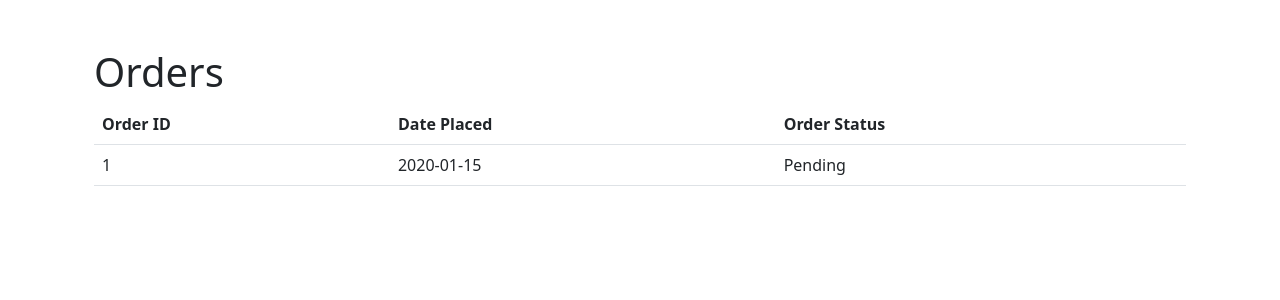
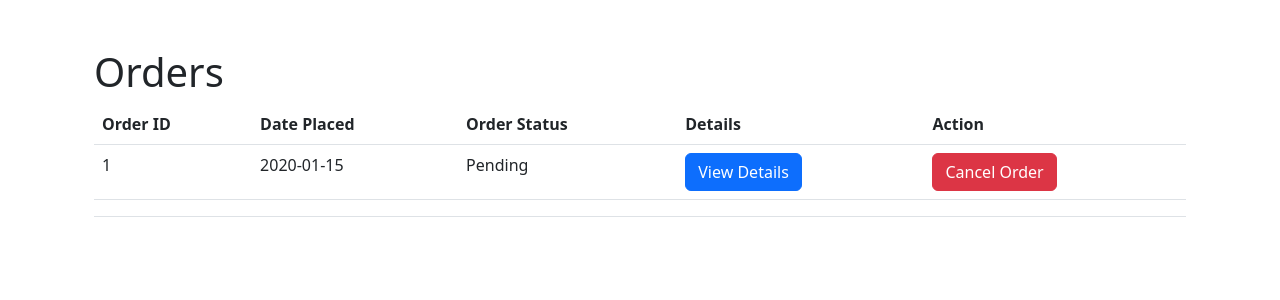
Before and after one commit to iDovj/IMSE_shop, a Flask app: page /orders in a window 1280 px wide. Shown: the part 62-362 px from the top of the page. Run offline with Flask 3, Linux system fonts and the light colour scheme; the visitor is signed in with stand-in values (Sample User, id 1); tables that the repository leaves empty hold one stand-in row (values such as "Sample post"); some libraries are stand-ins or nearby versions.

Commit message:
implemented main use case for Alex (cancel order)

```diff
--- a/app/main.py
+++ b/app/main.py
@@ -1,6 +1,9 @@
 from flask import Flask, render_template, request, redirect, url_for, session, flash
 from flask_sqlalchemy import SQLAlchemy
+from flask_wtf import CSRFProtect
 from sqlalchemy import inspect, text
+from sqlalchemy.orm import joinedload
+
 from app.forms import LoginForm
 import sys
 import logging
@@ -72,8 +75,26 @@ def orders():
         flash('You need to be logged in to view your orders.', 'warning')
         return redirect(url_for('login'))
 
-    user_orders = Order.query.filter_by(user_id=user_id).all()  # Fetch orders for the logged-in user
-    return render_template('orders.html', orders=user_orders)
+    all_orders = (Order.query.options(joinedload(Order.order_products).joinedload(OrderProduct.product))
+                  .order_by(Order.date_placed.desc()).all())
+    return render_template('orders.html', orders=all_orders)
+
+@app.route('/cancel_order/<int:order_id>', methods=['POST'])
+def cancel_order(order_id):
+    order = Order.query.get(order_id)
+    if order and order.order_status in ['Pending', 'Processing']:
+        # Update the product quantities
+        for order_product in order.order_products:
+            product = order_product.product
+            product.quantity += order_product.quantity
+
+        # Change the order status to 'Canceled'
+        order.order_status = 'Canceled'
+        db.session.commit()
+        flash('Order has been canceled and products have been restocked.', 'success')
+    else:
+        flash('Order cannot be canceled.', 'danger')
+    return redirect(url_for('orders'))
 
 @app.route('/logout')
 def log_out():
--- a/app/templates/orders.html
+++ b/app/templates/orders.html
@@ -12,6 +12,8 @@
                         <th>Order ID</th>
                         <th>Date Placed</th>
                         <th>Order Status</th>
+                        <th>Details</th>
+                        <th>Action</th>
                     </tr>
                 </thead>
                 <tbody>
@@ -20,6 +22,64 @@
                             <td>{{ order.order_id }}</td>
                             <td>{{ order.date_placed.strftime('%Y-%m-%d') }}</td>
                             <td>{{ order.order_status }}</td>
+                            <td>
+                                <button class="btn btn-primary" type="button" data-bs-toggle="collapse" data-bs-target="#orderDetails{{ order.order_id }}" aria-expanded="false" aria-controls="orderDetails{{ order.order_id }}">
+                                    View Details
+                                </button>
+                            </td>
+                            <td>
+                                {% if order.order_status == 'Pending' or order.order_status == 'Processing' %}
+                                    <button type="button" class="btn btn-danger" data-bs-toggle="modal" data-bs-target="#confirmCancelModal{{ order.order_id }}">
+                                        Cancel Order
+                                    </button>
+                                    <!-- Confirmation Modal -->
+                                    <div class="modal fade" id="confirmCancelModal{{ order.order_id }}" tabindex="-1" aria-labelledby="confirmCancelModalLabel{{ order.order_id }}" aria-hidden="true">
+                                        <div class="modal-dialog">
+                                            <div class="modal-content">
+                                                <div class="modal-header">
+                                                    <h5 class="modal-title" id="confirmCancelModalLabel{{ order.order_id }}">Confirm Cancellation</h5>
+                                                    <button type="button" class="btn-close" data-bs-dismiss="modal" aria-label="Close"></button>
+                                                </div>
+                                                <div class="modal-body">
+                                                    Are you sure you want to cancel this order?
+                                                </div>
+                                                <div class="modal-footer">
+                                                    <form method="POST" action="{{ url_for('cancel_order', order_id=order.order_id) }}">
+                                                        <button type="button" class="btn btn-secondary" data-bs-dismiss="modal">No</button>
+                                                        <button type="submit" class="btn btn-danger">Yes, Cancel Order</button>
+                                                    </form>
+                                                </div>
+                                            </div>
+                                        </div>
+                                    </div>
+                                {% endif %}
+                            </td>
+                        </tr>
+                        <tr>
+                            <td colspan="5">
+                                <div class="collapse" id="orderDetails{{ order.order_id }}">
+                                    <div class="card card-body">
+                                        <table class="table">
+                                            <thead>
+                                                <tr>
+                                                    <th>Product Name</th>
+                                                    <th>Quantity</th>
+                                                    <th>Price per Unit</th>
+                                                </tr>
+                                            </thead>
+                                            <tbody>
+                                                {% for item in order.order_products %}
+                                                    <tr>
+                                                        <td>{{ item.product.product_name }}</td>
+                                                        <td>{{ item.quantity }}</td>
+                                                        <td>${{ item.product.price }}</td>
+                                                    </tr>
+                                                {% endfor %}
+                                            </tbody>
+                                        </table>
+                                    </div>
+                                </div>
+                            </td>
                         </tr>
                     {% endfor %}
                 </tbody>
```
